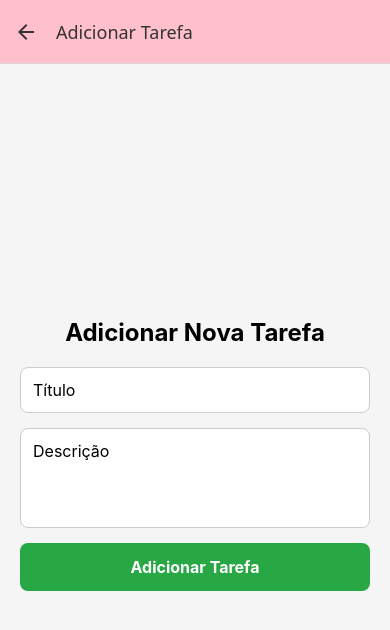
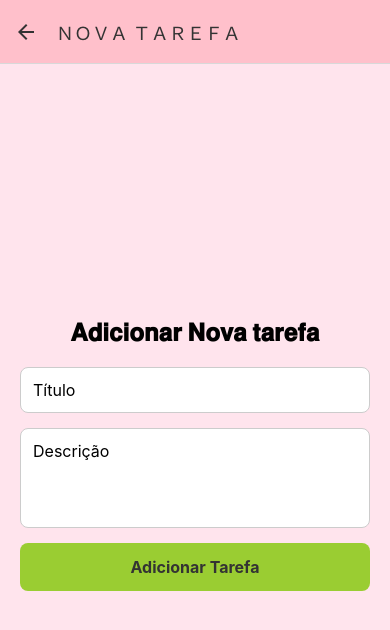
Before and after one commit to stellastachoviak/ListaDeTarefas-, a React Native app in the folder ListaDeTarefasApp/: screen /AddTask in a window 390 px wide. Shown: the top 630 px of the page. Built offline with nearby package versions, Linux system fonts and the light colour scheme.

Commit message:
dudacommit4/01.07

```diff
--- a/ListaDeTarefasApp/App.tsx
+++ b/ListaDeTarefasApp/App.tsx
@@ -15,7 +15,7 @@ export default function App(){
           name="Home"
           component={HomeScreen}
           options={{
-            title: 'Tela Principal',
+            title: 'ＴＡＲＥＦＡＳ',
             headerStyle: { backgroundColor: 'pink' },
             headerTintColor: '#333'
           }}
@@ -33,7 +33,7 @@ export default function App(){
           name="AddTask"
           component={AddTask}
           options={{
-            title: 'Adicionar Tarefa',
+            title: 'ＮＯＶＡ ＴＡＲＥＦＡ',
             headerStyle: { backgroundColor: 'pink' },
             headerTintColor: '#333'
           }}
--- a/ListaDeTarefasApp/screens/AddTask.tsx
+++ b/ListaDeTarefasApp/screens/AddTask.tsx
@@ -26,7 +26,7 @@ export default function AddTask({ navigation }: any) {
 
   return (
     <View style={styles.container}>
-      <Text style={styles.title}>Adicionar Nova Tarefa</Text>
+      <Text style={styles.title}>𝐀𝐝𝐢𝐜𝐢𝐨𝐧𝐚𝐫 𝐍𝐨𝐯𝐚 𝐭𝐚𝐫𝐞𝐟𝐚</Text>
 
       <TextInput
         style={styles.input}
@@ -54,7 +54,7 @@ const styles = StyleSheet.create({
   container: {
     flex: 1,
     padding: 20,
-    backgroundColor: '#f5f5f5',
+    backgroundColor: '#ffe4ed',
     justifyContent: 'center',
   },
   title: {
@@ -73,12 +73,12 @@ const styles = StyleSheet.create({
     fontSize: 16,
   },
   button: {
-    backgroundColor: '#28a745',
+    backgroundColor: '#9ACD32',
     padding: 14,
     borderRadius: 8,
   },
   buttonText: {
-    color: '#fff',
+    color: '#333',
     textAlign: 'center',
     fontWeight: 'bold',
     fontSize: 16,
--- a/ListaDeTarefasApp/screens/HomeScreen.tsx
+++ b/ListaDeTarefasApp/screens/HomeScreen.tsx
@@ -11,10 +11,17 @@ type Task = {
     done: boolean;
 };
 
-export default function HomeScreen({ navigation }: any) {
+export default function HomeScreen({ navigation, route }: any) {
     const [tasks, setTasks] = useState<Task[]>([]);
     const [newTitle, setNewTitle] = useState('');
     const [newDescription, setNewDescription] = useState('');
+
+    useEffect(() => {
+        if (route?.params?.novaTarefa) {
+            setTasks(prev => [...prev, route.params.novaTarefa]);
+            navigation.setParams({ novaTarefa: null }); // limpa o parâmetro para não adicionar de novo
+        }
+    }, [route?.params?.novaTarefa]);
 
     const addTask = () => {
         if (!newTitle.trim()) {
@@ -52,7 +59,7 @@ export default function HomeScreen({ navigation }: any) {
 
   return (
     <View style={styles.container}>
-      <Text style={styles.title}>Lista de Tarefa</Text>
+      <Text style={styles.title}>𝐋𝐢𝐬𝐭𝐚 𝐃𝐞 𝐓𝐚𝐫𝐞𝐟𝐚𝐬</Text>
       <FlatList
         style={styles.list}
         data={tasks}
```
